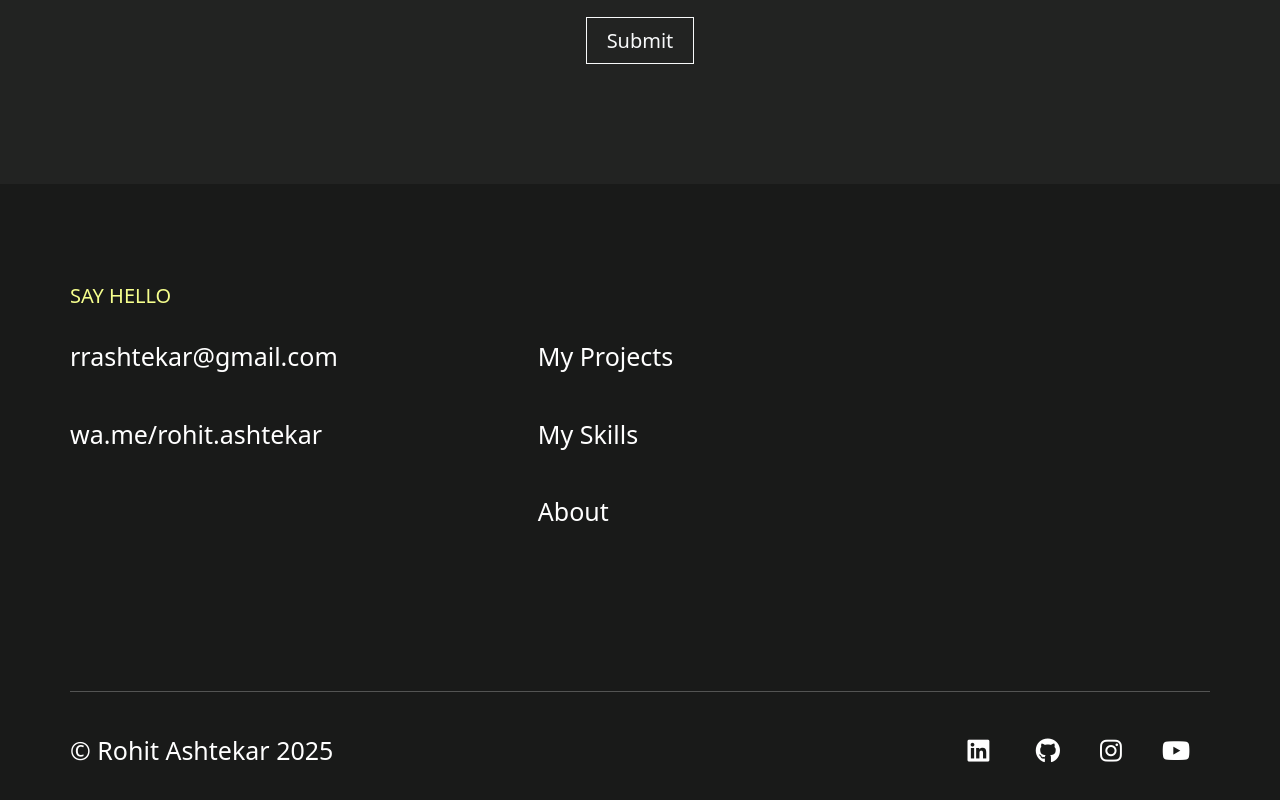
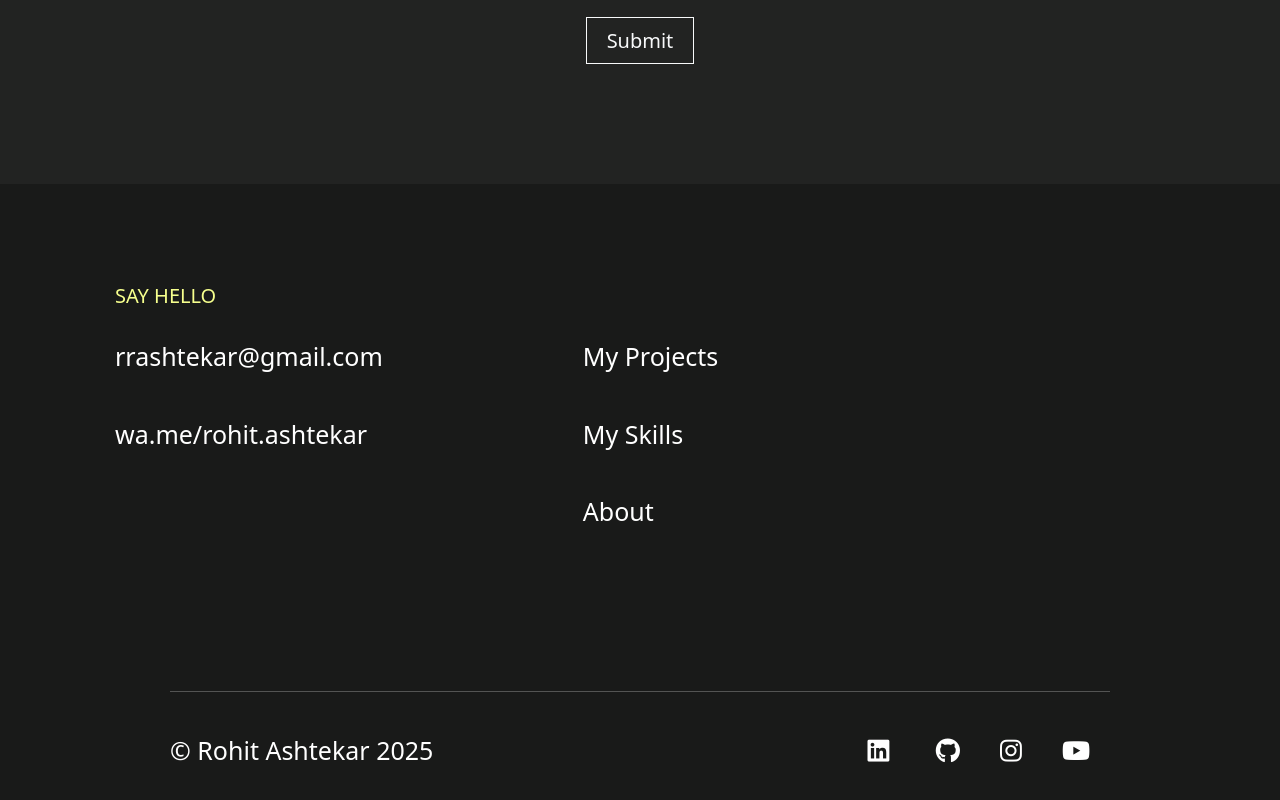
Before and after one commit to rohitashtekar/portfolio, a React (Vite) app in the folder Portfolio/: page / in a window 1280 px wide. Shown: the part 2020-2820 px from the top of the page. Built offline with nearby package versions, Linux system fonts and the light colour scheme.

Commit message:
UPDATE: container, large screen css

```diff
--- a/Portfolio/src/components/Footer.jsx
+++ b/Portfolio/src/components/Footer.jsx
@@ -5,7 +5,8 @@ const Footer = () => {
   return (
     <>
       <footer className="ft-container">
-        <div className="ft-part-1 container">
+        <div className="container-fluid">
+          <div className="ft-part-1">
             <h6 className="say-hello">
               Say Hello
             </h6>
@@ -35,6 +36,7 @@ const Footer = () => {
               </div>
             </div>
           </div>
+        </div>
       </footer>
     </>
   )
--- a/Portfolio/src/styles/components/footer.css
+++ b/Portfolio/src/styles/components/footer.css
@@ -14,7 +14,7 @@
 }
 
 .ft-part-1 {
-  padding: 5rem 0;
+  padding: 5rem;
 }
 
 .footer-menu div li {
@@ -44,7 +44,7 @@
 }
 
 .ft-part-2 {
-  padding: 1rem 0;
+  padding: 1rem 5rem;
 }
 
 .socials a {
```
Lines whose indentation alone changed are shown as unchanged.
